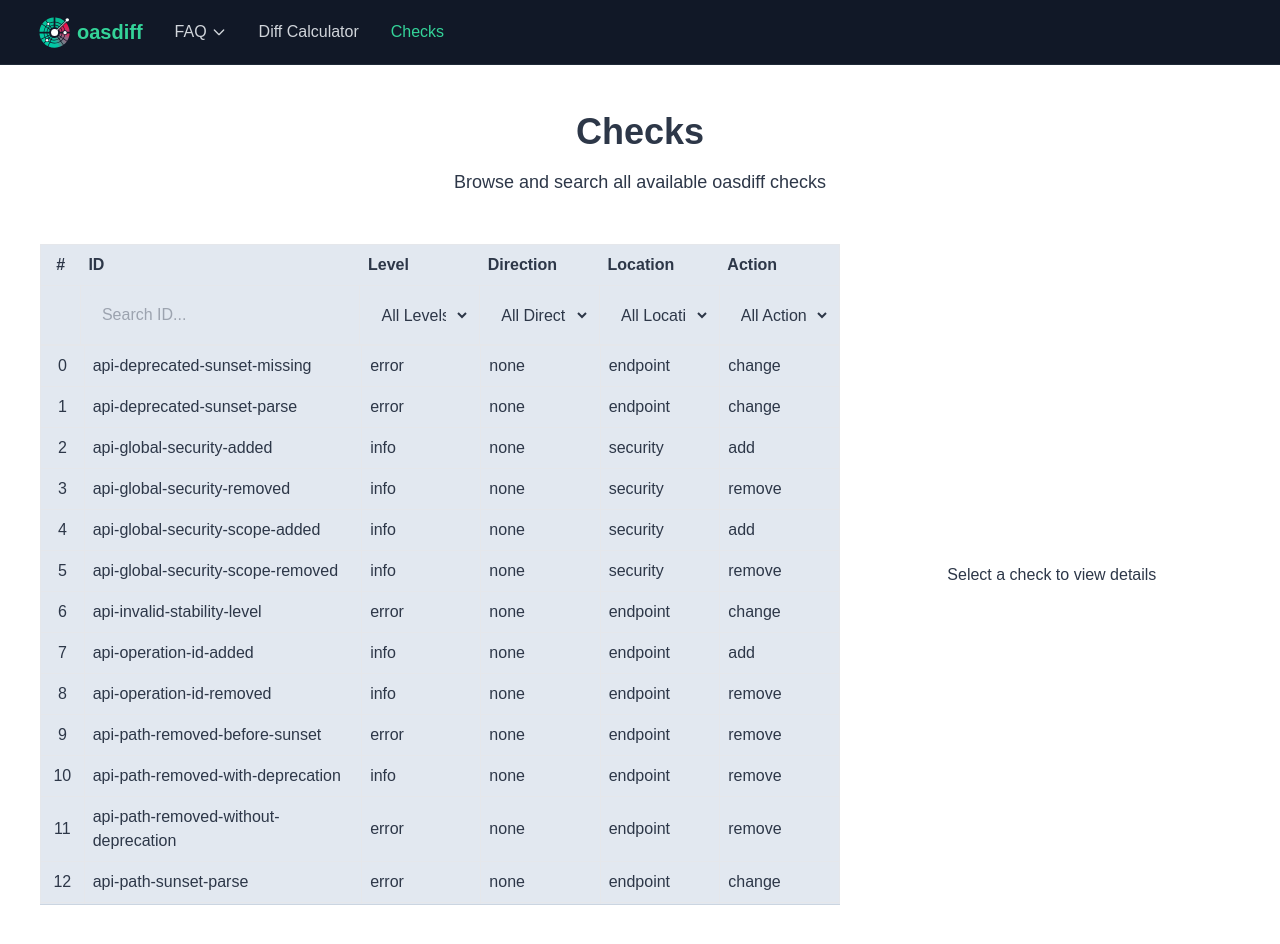
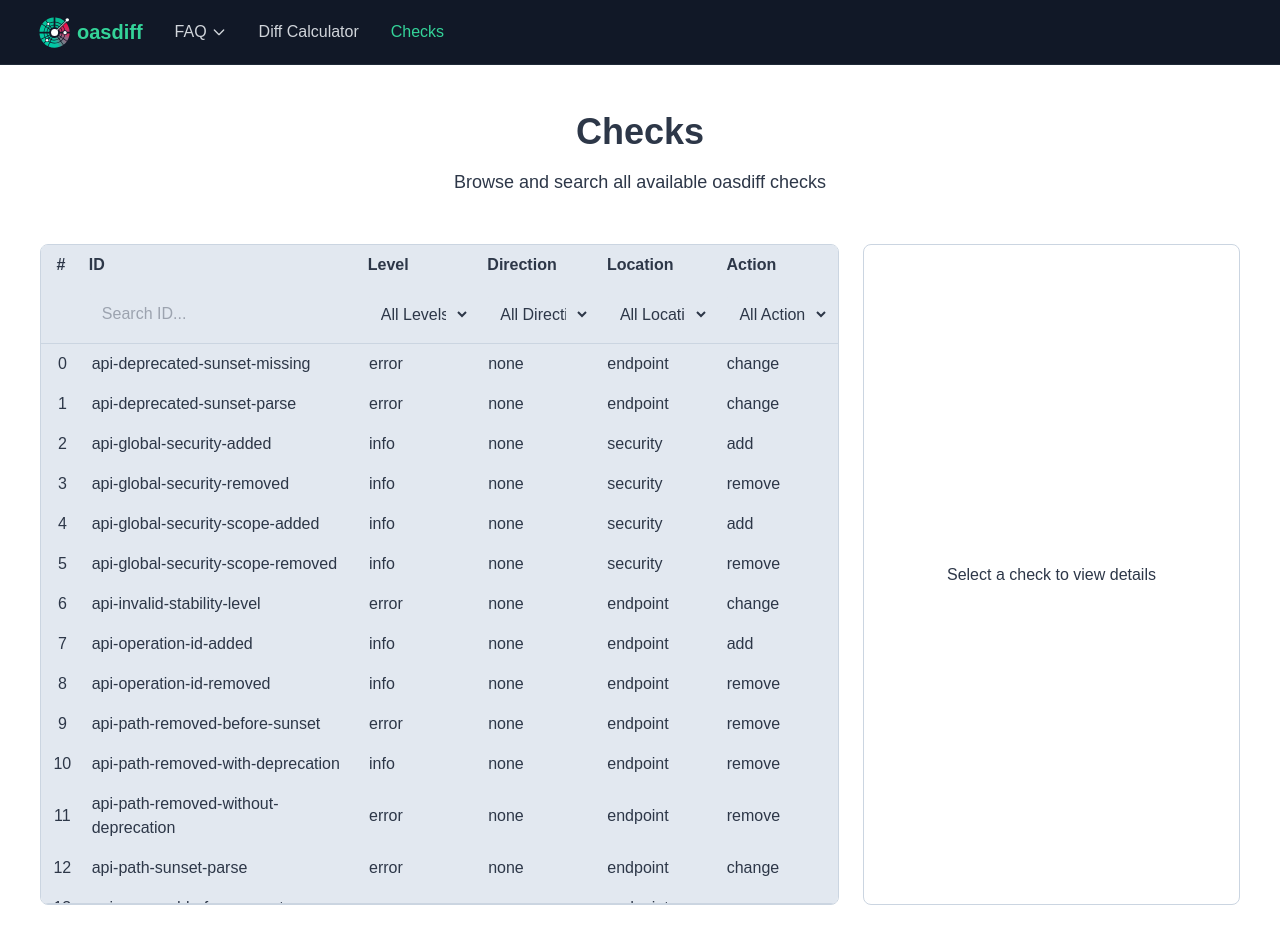
Before and after one commit to oasdiff/w3, a Next.js app: page /checks in a window 1280 px wide. Shown: the top 944 px of the page. Built offline with nearby package versions, Linux system fonts and the light colour scheme.

Commit message:
formatting

```diff
--- a/app/checks/page.tsx
+++ b/app/checks/page.tsx
@@ -60,20 +60,20 @@ export default function Page() {
       <Card className="bg-[var(--background)] overflow-hidden px-6 pb-6">
         <div className="flex flex-row gap-6 h-full">
           {/* Left side - Table */}
-          <div className="w-[calc(100%-24rem)]">
+          <div className="w-[calc(100%-24rem)] border border-[var(--background-hover)] rounded-lg overflow-hidden">
             {/* Fixed Header */}
             <div className={styles.tableHeader}>
               <Table className={styles.tableContainer}>
-                <TableHeader>
+                <TableHeader className="bg-[var(--background-card)] border-b border-[var(--background-hover)]">
                   <TableRow className={styles.tableRow}>
-                    <TableHead className={`${styles.tableCell} ${styles.tableCellIndex} text-[var(--foreground)]`}>#</TableHead>
-                    <TableHead className={`${styles.tableCell} ${styles.tableCellId} text-[var(--foreground)]`}>ID</TableHead>
-                    <TableHead className={`${styles.tableCell} ${styles.tableCellStandard} text-[var(--foreground)]`}>Level</TableHead>
-                    <TableHead className={`${styles.tableCell} ${styles.tableCellStandard} text-[var(--foreground)]`}>Direction</TableHead>
-                    <TableHead className={`${styles.tableCell} ${styles.tableCellStandard} text-[var(--foreground)]`}>Location</TableHead>
-                    <TableHead className={`${styles.tableCell} ${styles.tableCellStandard} text-[var(--foreground)]`}>Action</TableHead>
+                    <TableHead className={`${styles.tableCell} ${styles.tableCellIndex} text-[var(--foreground)] font-bold`}>#</TableHead>
+                    <TableHead className={`${styles.tableCell} ${styles.tableCellId} text-[var(--foreground)] font-bold`}>ID</TableHead>
+                    <TableHead className={`${styles.tableCell} ${styles.tableCellStandard} text-[var(--foreground)] font-bold`}>Level</TableHead>
+                    <TableHead className={`${styles.tableCell} ${styles.tableCellStandard} text-[var(--foreground)] font-bold`}>Direction</TableHead>
+                    <TableHead className={`${styles.tableCell} ${styles.tableCellStandard} text-[var(--foreground)] font-bold`}>Location</TableHead>
+                    <TableHead className={`${styles.tableCell} ${styles.tableCellStandard} text-[var(--foreground)] font-bold`}>Action</TableHead>
                   </TableRow>
-                  <TableRow className={styles.tableRow}>
+                  <TableRow className={`${styles.tableRow} bg-[var(--background-card)]`}>
                     <TableCell className={`${styles.tableCell} ${styles.tableCellIndex}`}>&nbsp;</TableCell>
                     <TableCell className={`${styles.tableCell} ${styles.tableCellId}`}>
                       <Input
@@ -151,7 +151,7 @@ export default function Page() {
           </div>
 
           {/* Right side - Panel */}
-          <div className="w-96 overflow-y-auto">
+          <div className="w-96 overflow-y-auto border border-[var(--background-hover)] rounded-lg p-6">
             {selectedCheck ? (
               <>
                 <h2 className="text-xl font-bold mb-4 text-[var(--foreground)]">{selectedCheck.id}</h2>
--- a/components/ui/collapsible.tsx
+++ b/components/ui/collapsible.tsx
@@ -23,10 +23,10 @@ export function Collapsible({ title, children, open, onOpenChange }: Collapsible
   };
 
   return (
-    <div className="border border-gray-700/50 rounded-xl overflow-hidden">
+    <div className="border border-gray-700/50 rounded-lg overflow-hidden">
       <button
         onClick={handleToggle}
-        className="w-full px-6 py-4 flex justify-between items-center bg-gray-800/50 hover:bg-gray-800/70 transition-colors"
+        className="w-full px-6 py-3 flex justify-between items-center bg-gray-800/50 hover:bg-gray-800/70 transition-colors"
       >
         <h3 className="text-xl font-semibold text-white">{title}</h3>
         <ChevronDownIcon
@@ -36,7 +36,7 @@ export function Collapsible({ title, children, open, onOpenChange }: Collapsible
         />
       </button>
       {isOpen && (
-        <div className="px-6 py-4 bg-gray-800/10">
+        <div className="px-6 py-3 bg-gray-800/10">
           {children}
         </div>
       )}
--- a/components/ui/table.tsx
+++ b/components/ui/table.tsx
@@ -7,6 +7,7 @@ interface TableProps {
 
 interface TableHeaderProps {
   children: ReactNode;
+  className?: string;
 }
 
 interface TableRowProps {
@@ -30,11 +31,11 @@ interface TableCellProps {
 }
 
 export function Table({ children, className = "" }: TableProps) {
-  return <table className={`w-full border-collapse border ${className}`}>{children}</table>;
+  return <table className={`w-full border-collapse rounded-lg ${className}`}>{children}</table>;
 }
 
-export function TableHeader({ children }: TableHeaderProps) {
-  return <thead className="bg-gray-200">{children}</thead>;
+export function TableHeader({ children, className = "" }: TableHeaderProps) {
+  return <thead className={`rounded-t-lg overflow-hidden ${className}`}>{children}</thead>;
 }
 
 export function TableRow({ children, className, onClick }: TableRowProps) {
@@ -54,5 +55,5 @@ export function TableBody({ children }: TableBodyProps) {
 }
 
 export function TableCell({ children, className = "" }: TableCellProps) {
-  return <td className={`border ${className}`}>{children}</td>;
+  return <td className={`${className}`}>{children}</td>;
 }
```
